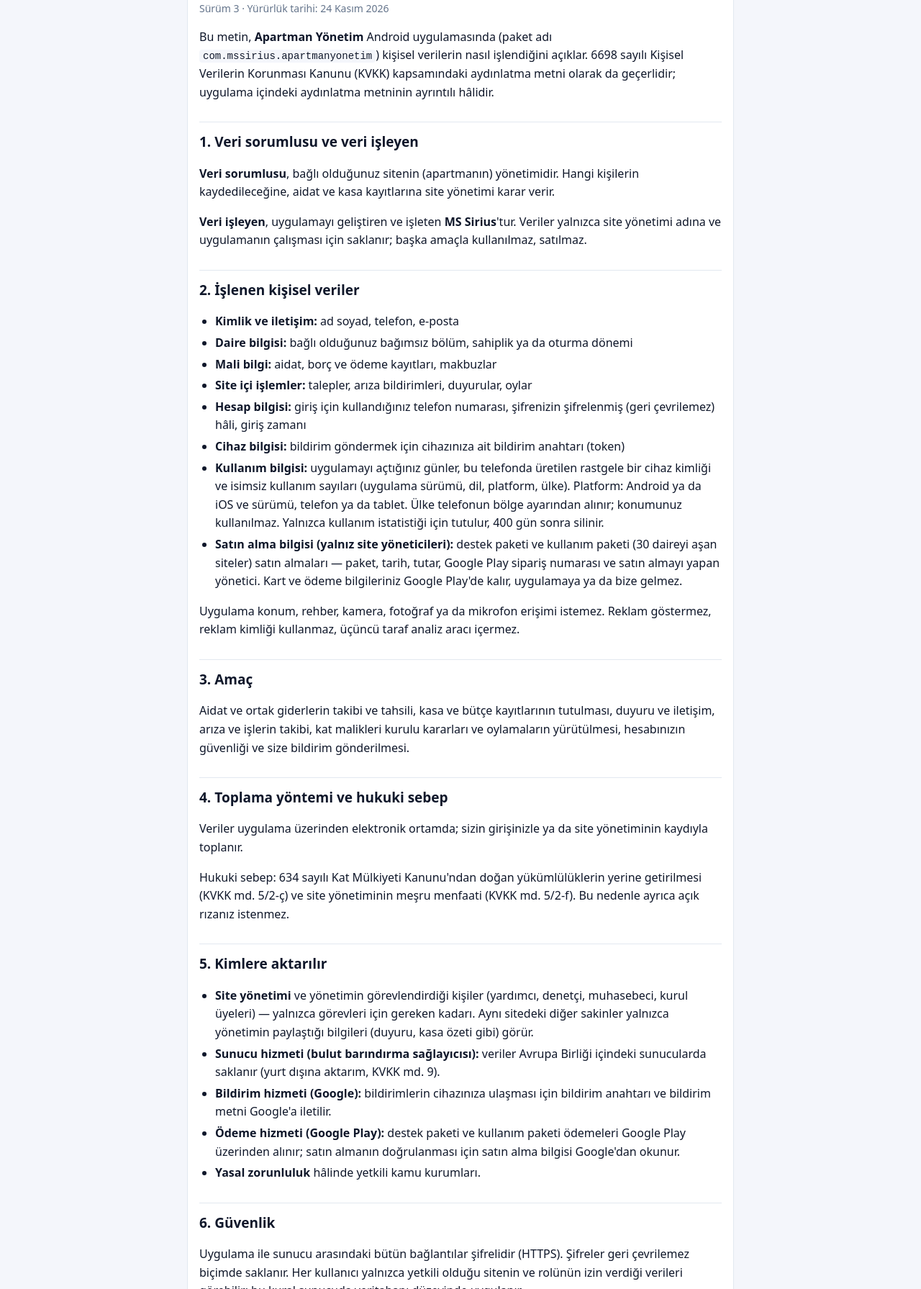
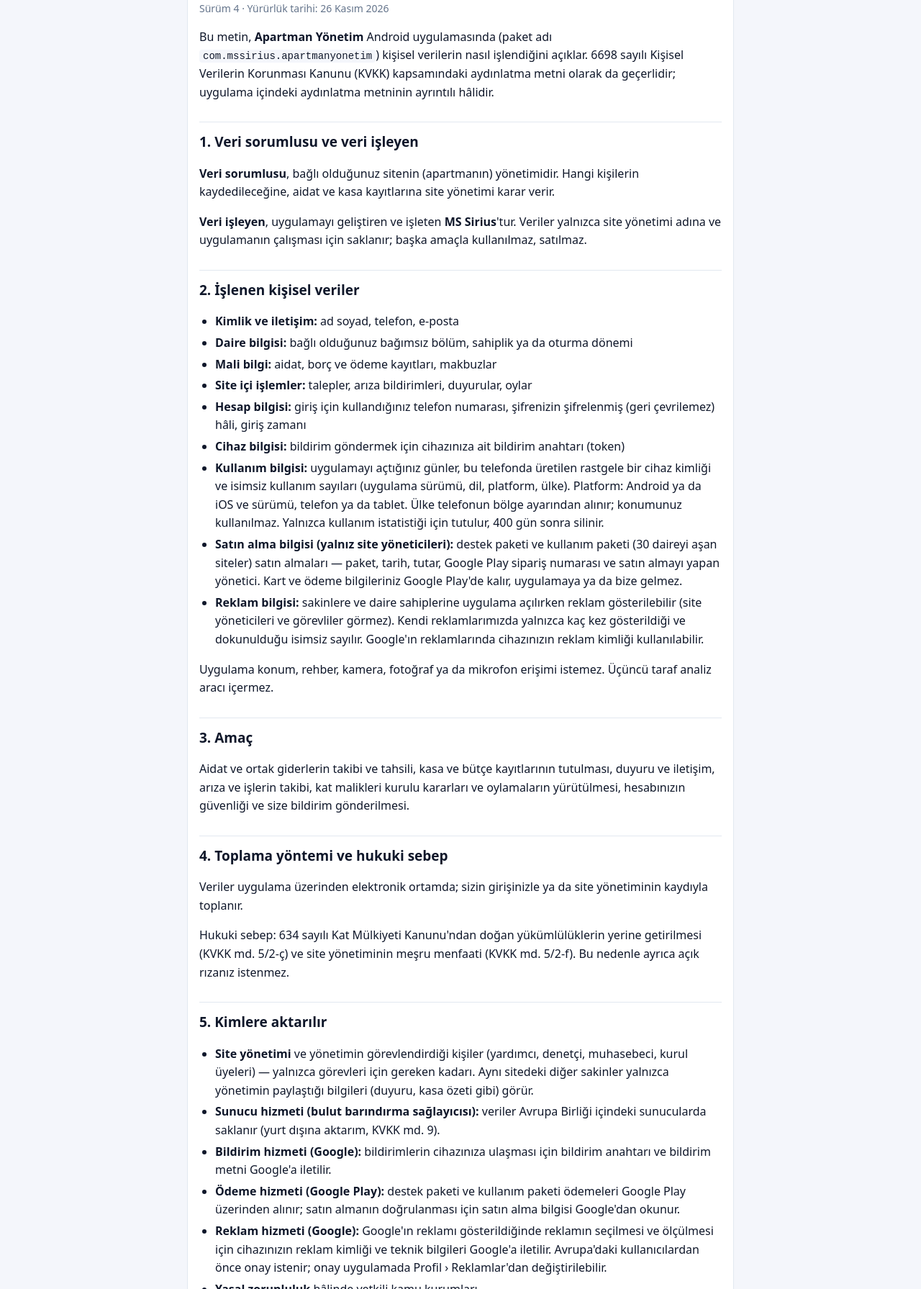
Before and after one commit to MS-sirius/apartman-yonetim-site, a plain HTML site: page gizlilik.html in a window 1280 px wide. Shown: the part 109-1900 px from the top of the page at 72% size. Drawn offline with Linux system fonts and the light colour scheme.

Commit message:
Gizlilik sürüm 4: açılış reklamı (kendi reklamlar ve Google reklam hizmeti)
Co-Authored-By: Claude Opus 5.5 <noreply@anthropic.com>

```diff
--- a/gizlilik.html
+++ b/gizlilik.html
@@ -18,7 +18,7 @@
 
 <main class="wrap">
   <h1>Gizlilik Politikası</h1>
-  <p class="meta">Sürüm 3 · Yürürlük tarihi: 24 Kasım 2026</p>
+  <p class="meta">Sürüm 4 · Yürürlük tarihi: 26 Kasım 2026</p>
 
   <p>Bu metin, <b>Apartman Yönetim</b> Android uygulamasında (paket adı <code>com.mssirius.apartmanyonetim</code>)
   kişisel verilerin nasıl işlendiğini açıklar. 6698 sayılı Kişisel Verilerin Korunması Kanunu (KVKK) kapsamındaki
@@ -45,9 +45,12 @@
     <li><b>Satın alma bilgisi (yalnız site yöneticileri):</b> destek paketi ve kullanım paketi (30 daireyi aşan siteler) satın almaları — paket, tarih, tutar,
       Google Play sipariş numarası ve satın almayı yapan yönetici. Kart ve ödeme bilgileriniz Google Play'de kalır,
       uygulamaya ya da bize gelmez.</li>
+    <li><b>Reklam bilgisi:</b> sakinlere ve daire sahiplerine uygulama açılırken reklam gösterilebilir (site
+      yöneticileri ve görevliler görmez). Kendi reklamlarımızda yalnızca kaç kez gösterildiği ve dokunulduğu isimsiz
+      sayılır. Google'ın reklamlarında cihazınızın reklam kimliği kullanılabilir.</li>
   </ul>
-  <p>Uygulama konum, rehber, kamera, fotoğraf ya da mikrofon erişimi istemez. Reklam göstermez, reklam kimliği
-  kullanmaz, üçüncü taraf analiz aracı içermez.</p>
+  <p>Uygulama konum, rehber, kamera, fotoğraf ya da mikrofon erişimi istemez. Üçüncü taraf analiz aracı
+  içermez.</p>
 
   <h2>3. Amaç</h2>
   <p>Aidat ve ortak giderlerin takibi ve tahsili, kasa ve bütçe kayıtlarının tutulması, duyuru ve iletişim,
@@ -70,6 +73,9 @@
       anahtarı ve bildirim metni Google'a iletilir.</li>
     <li><b>Ödeme hizmeti (Google Play):</b> destek paketi ve kullanım paketi ödemeleri Google Play üzerinden alınır; satın almanın
       doğrulanması için satın alma bilgisi Google'dan okunur.</li>
+    <li><b>Reklam hizmeti (Google):</b> Google'ın reklamı gösterildiğinde reklamın seçilmesi ve ölçülmesi için
+      cihazınızın reklam kimliği ve teknik bilgileri Google'a iletilir. Avrupa'daki kullanıcılardan önce onay istenir;
+      onay uygulamada Profil › Reklamlar'dan değiştirilebilir.</li>
     <li><b>Yasal zorunluluk</b> hâlinde yetkili kamu kurumları.</li>
   </ul>
 
```
Also changed, not shown: privacy.html (+9 -3 lines).
